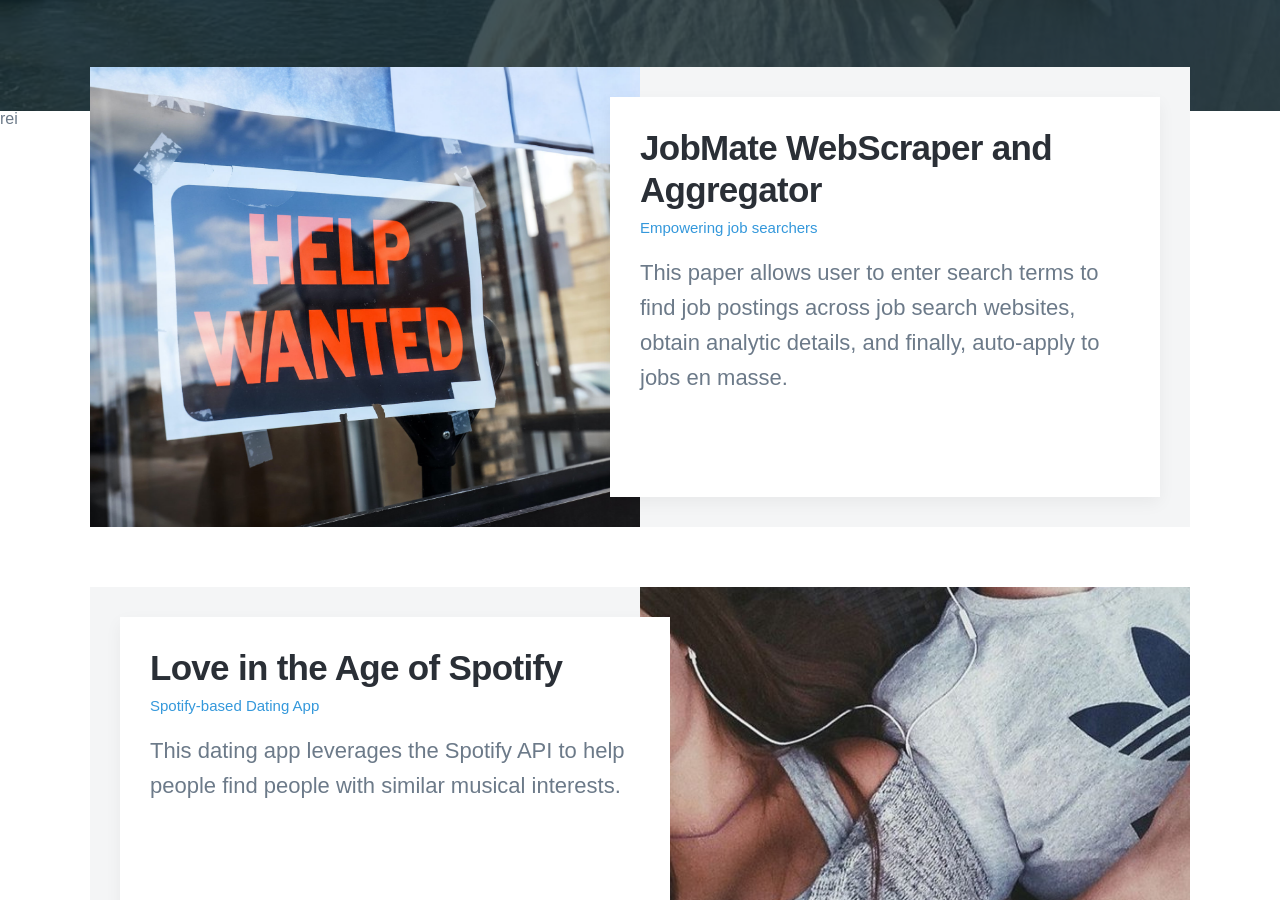
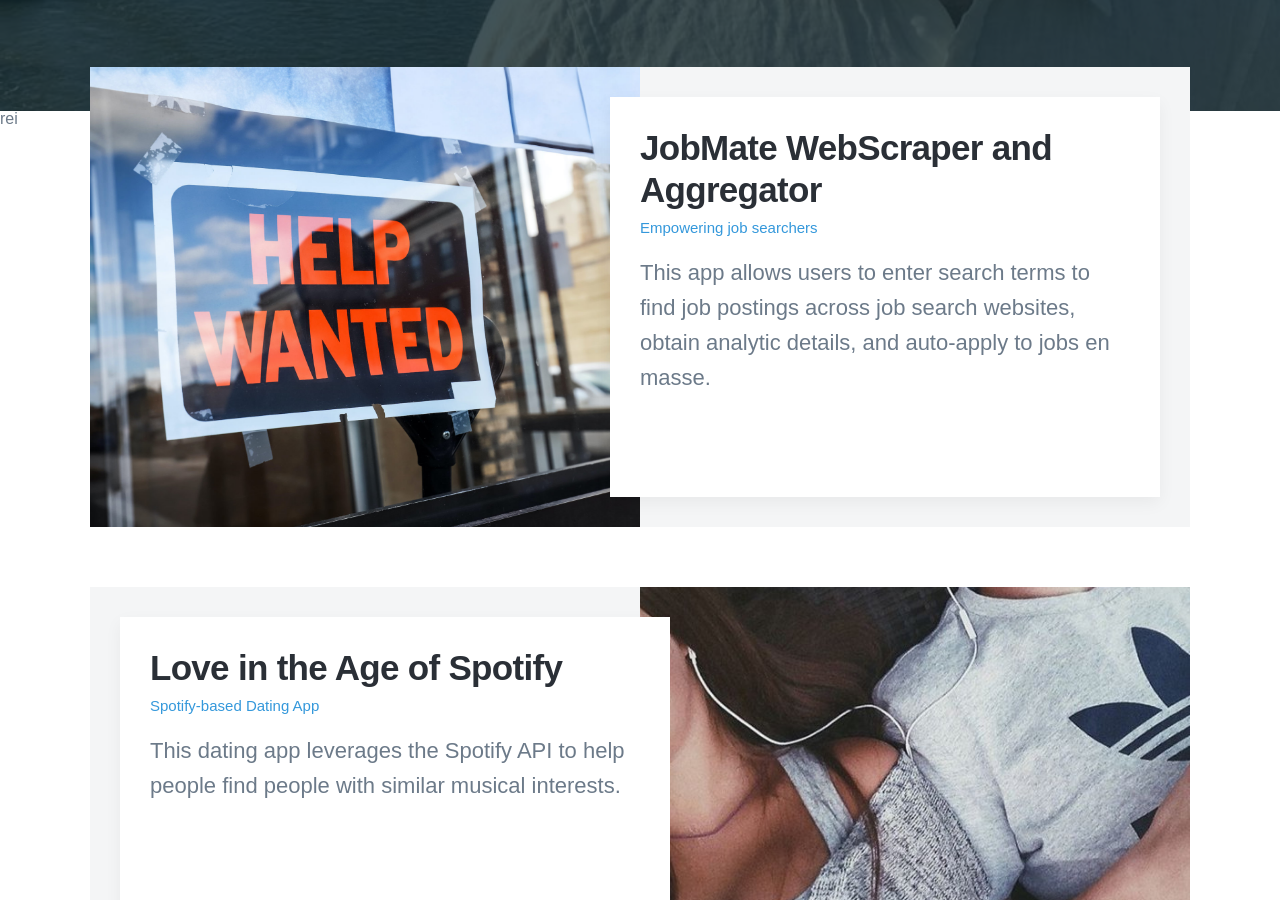
Before and after one commit to Jeff-Adler/Jeff-Adler.github.io, a Jekyll site: the page built from index.html, in a window 1280 px wide and 900 px high, scrolled down 771 px. Built offline with Jekyll 4.4.1, drawn with Linux system fonts in a browser that asks for light colours; nearby versions of some CDN libraries; some web fonts are replaced.

Commit message:
fixed typos

```diff
--- a/_projects/2020-08-16-JobMate.md
+++ b/_projects/2020-08-16-JobMate.md
@@ -2,7 +2,7 @@
 title: 'JobMate WebScraper and Aggregator'
 subtitle: 'Empowering job searchers'
 date: 2020-08-16 00:00:00
-description: This paper allows user to enter search terms to find job postings across job search websites, obtain analytic details, and finally, auto-apply to jobs en masse.
+description: This app allows users to enter search terms to find job postings across job search websites, obtain analytic details, and auto-apply to jobs en masse.
 featured_image: '/images/demo/help_wanted.jpg'
 ---
 
```
